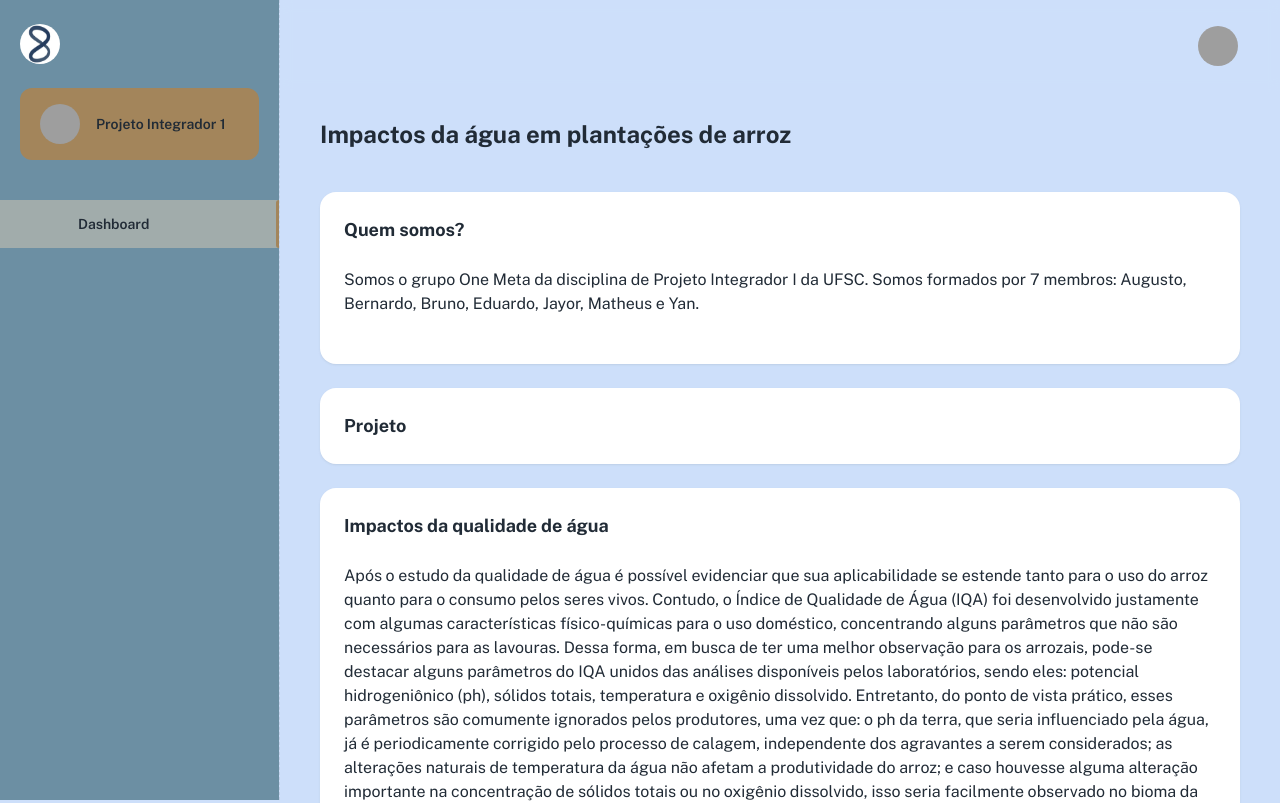
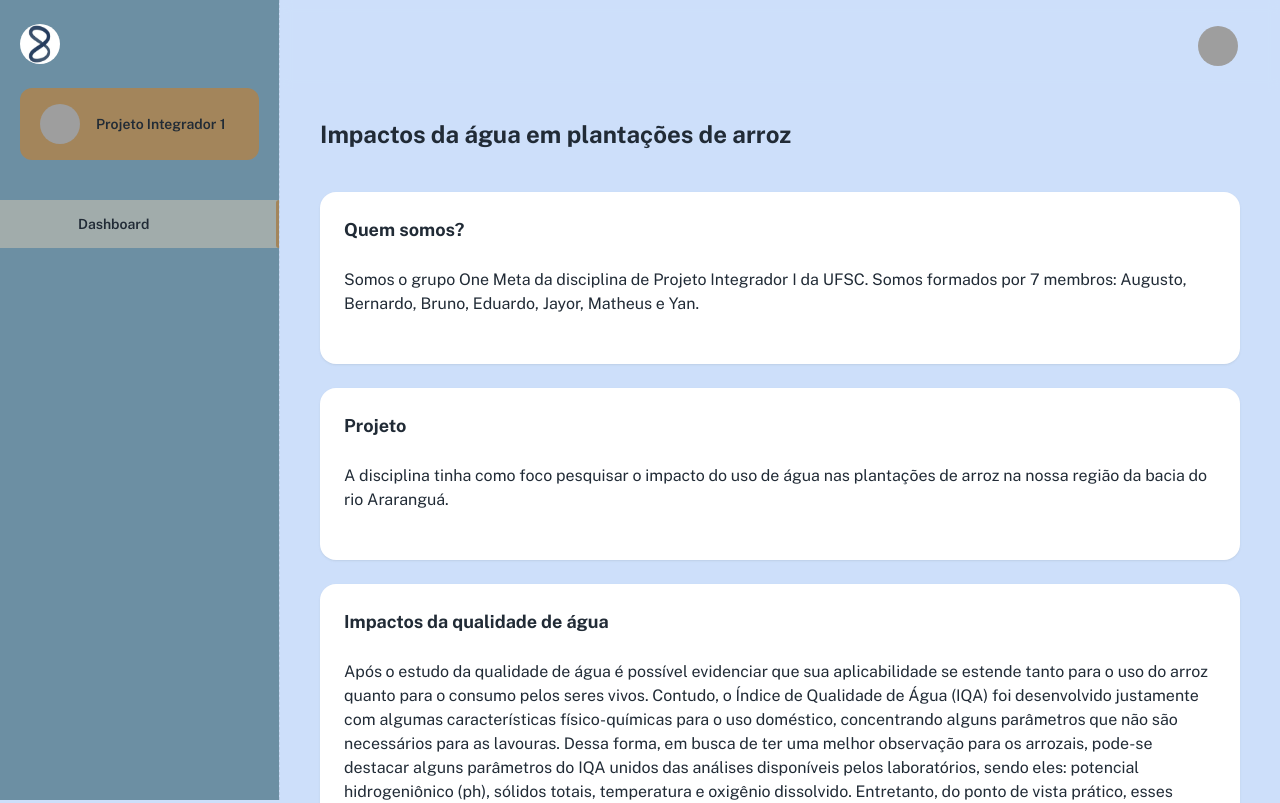
Before and after one commit to augustospru/projeto-integrador, a React (Create React App) app in the folder material-kit-react-main/: page /dashboard in a window 1280 px wide. Shown: the top 803 px of the page. Built offline with nearby package versions, Linux system fonts and the light colour scheme; grey boxes are pictures that could not be loaded; some icons are missing; a web font is replaced by a local one.

Commit message:
Create projeto description

```diff
--- a/material-kit-react-main/src/pages/DashboardApp.js
+++ b/material-kit-react-main/src/pages/DashboardApp.js
@@ -19,8 +19,8 @@ export default function DashboardApp() {
             <Card sx={{ paddingBottom: 3 }}>
               <CardHeader title="Quem somos?" />
               <Typography sx={{ padding: 3 }}>
-                Somos o grupo One Meta da disciplina de Projeto Integrador I da UFSC. Somos formados por 7
-                membros: Augusto, Bernardo, Bruno, Eduardo, Jayor, Matheus e Yan.
+                Somos o grupo One Meta da disciplina de Projeto Integrador I da UFSC. Somos formados
+                por 7 membros: Augusto, Bernardo, Bruno, Eduardo, Jayor, Matheus e Yan.
               </Typography>
             </Card>
           </Grid>
@@ -28,6 +28,10 @@ export default function DashboardApp() {
           <Grid item xs={12}>
             <Card sx={{ paddingBottom: 3 }}>
               <CardHeader title="Projeto" />
+              <Typography sx={{ padding: 3 }}>
+                A disciplina tinha como foco pesquisar o impacto do uso de água nas plantações de
+                arroz na nossa região da bacia do rio Araranguá.
+              </Typography>
             </Card>
           </Grid>
 
```
